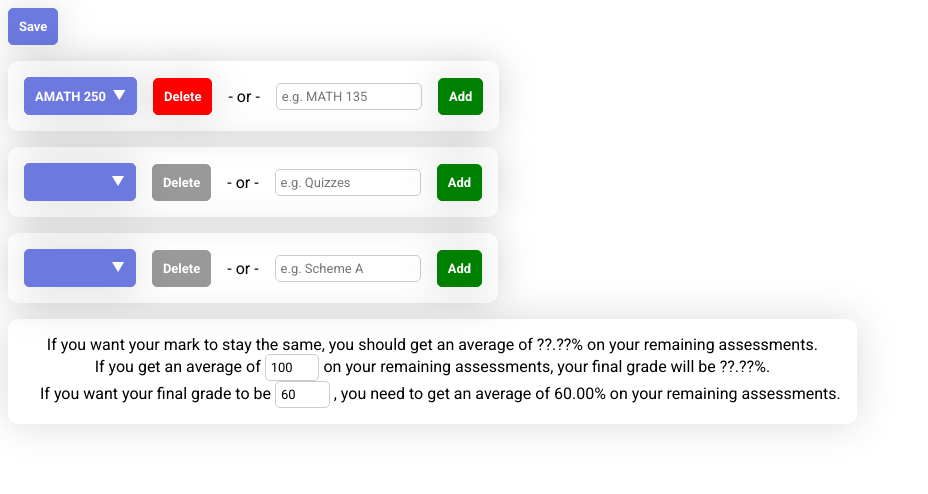
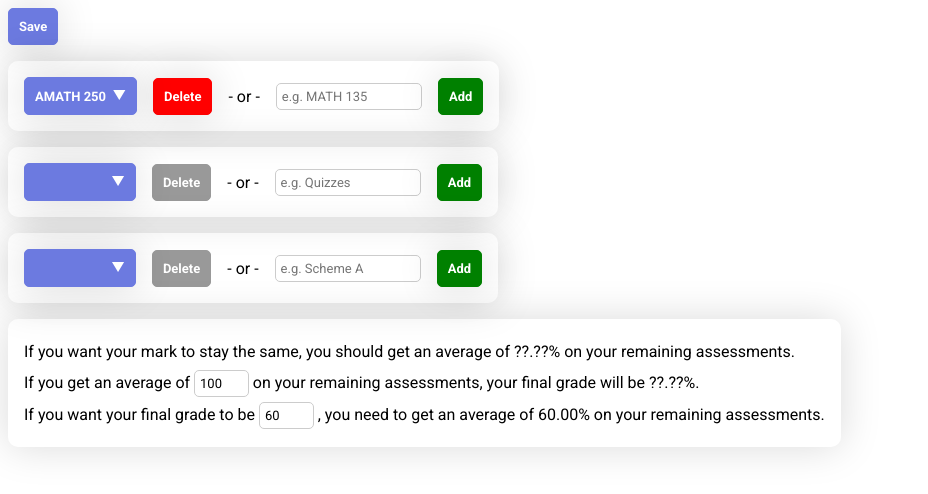
Before and after one commit to jfdoming/libstudent, a React (Create React App) app: page / in a window 1280 px wide. Shown: the top 494 px of the page, without its empty margins (0-928 px from the left). Built offline with nearby package versions, Linux system fonts and the light colour scheme.

Commit message:
Improve styles in analytics bubble.

```diff
--- a/src/App.js
+++ b/src/App.js
@@ -143,6 +143,19 @@ const calculateDesired = (target, assessments, gradingSchemeEntries) =>
       ).toFixed(2)
   );
 
+const AnalyticsEntry = ({ children }) => (
+  <span
+    style={{
+      display: "flex",
+      flexDirection: "column",
+      justifyContent: "center",
+      height: "2rem",
+    }}
+  >
+    <span>{children}</span>
+  </span>
+);
+
 const Analytics = ({ assessments, gradingSchemeEntries }) => {
   const percentCurrent = calculateExpected(
     null,
@@ -154,10 +167,12 @@ const Analytics = ({ assessments, gradingSchemeEntries }) => {
   const [goal, setGoal] = useState(60);
 
   return (
-    <Bubble direction="column">
-      If you want your mark to stay the same, you should get an average of{" "}
-      {percentCurrent} on your remaining assessments.
-      <span>
+    <Bubble direction="column" center={false}>
+      <AnalyticsEntry>
+        If you want your mark to stay the same, you should get an average of{" "}
+        {percentCurrent} on your remaining assessments.
+      </AnalyticsEntry>
+      <AnalyticsEntry>
         If you get an average of{" "}
         <Input
           type="number"
@@ -167,8 +182,8 @@ const Analytics = ({ assessments, gradingSchemeEntries }) => {
         />{" "}
         on your remaining assessments, your final grade will be{" "}
         {calculateExpected(target / 100, assessments, gradingSchemeEntries)}.
-      </span>
-      <span>
+      </AnalyticsEntry>
+      <AnalyticsEntry>
         If you want your final grade to be{" "}
         <Input
           type="number"
@@ -179,7 +194,7 @@ const Analytics = ({ assessments, gradingSchemeEntries }) => {
         , you need to get an average of{" "}
         {calculateDesired(goal / 100, assessments, gradingSchemeEntries)} on
         your remaining assessments.
-      </span>
+      </AnalyticsEntry>
     </Bubble>
   );
 };
--- a/src/components/Bubble.jsx
+++ b/src/components/Bubble.jsx
@@ -4,21 +4,27 @@ import { createUseStyles } from "react-jss";
 const useStyles = createUseStyles({
   bubble: {
     display: "flex",
-    flexDirection: (row) => (row ? "row" : "column"),
-    alignItems: "center",
+    flexDirection: ({ row }) => (row ? "row" : "column"),
+    alignItems: ({ center }) => (center ? "center" : "left"),
 
     borderRadius: 10,
     boxShadow: "0px 0px 40px 0px rgba(0, 0, 0, 0.15)",
     padding: "1em",
 
     "&> *:not(:first-child)": {
-      marginLeft: "1rem",
+      marginLeft: ({ row }) => (row ? "1rem" : undefined),
     },
   },
 });
 
-const Bubble = ({ children, className = "", direction = "row", ...props }) => {
-  const classes = useStyles(direction === "row");
+const Bubble = ({
+  children,
+  className = "",
+  direction = "row",
+  center = true,
+  ...props
+}) => {
+  const classes = useStyles({ row: direction === "row", center });
   return (
     <div className={`${classes.bubble} ${className}`} {...props}>
       {children}
```
